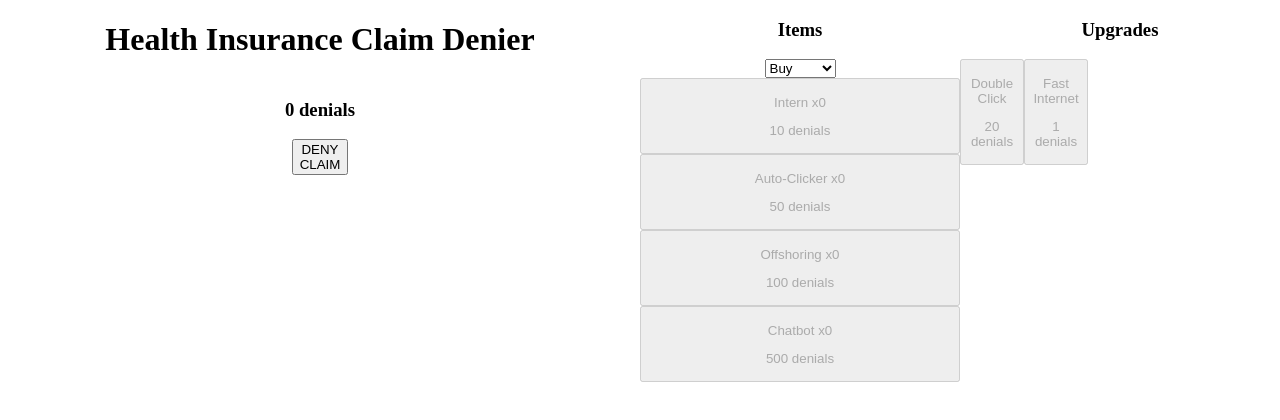
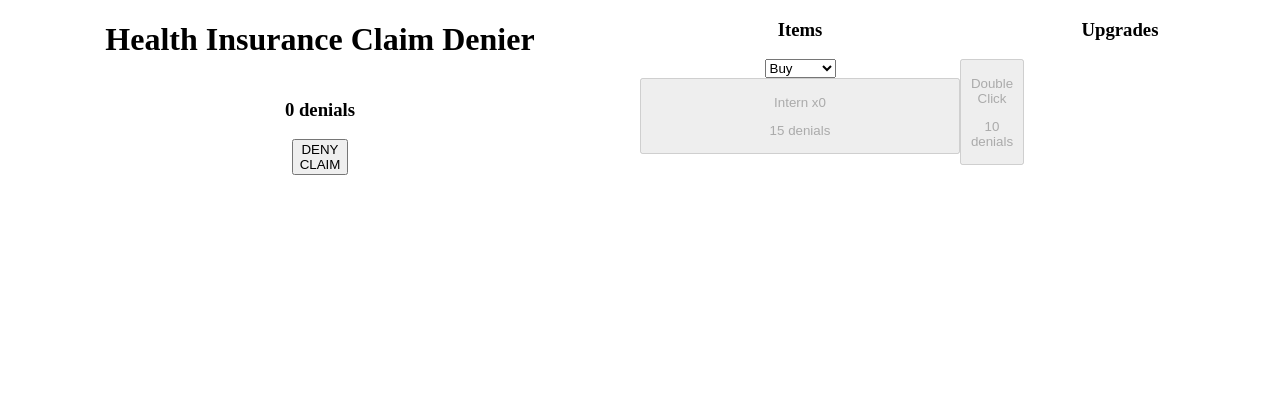
Before and after one commit to fnnbrr/claim-denier, a SvelteKit app: page / in a window 1280 px wide. Shown: the top 420 px of the page. Built offline with nearby package versions, Linux system fonts and the light colour scheme.

Commit message:
Items and upgrades now show depending on max score

```diff
--- a/src/item-view.svelte
+++ b/src/item-view.svelte
@@ -29,9 +29,15 @@
       return Math.abs(buySellQuantity) > item.quantity;
     }
   }
+
+  function isHidden(): boolean {
+    if (item.baseCost < 20) return false;
+
+    return Inventory.instance.maxScore < 0.3 * item.baseCost;
+  }
 </script>
 
-<button {onclick} disabled={isDisabled()} class="item-view">
+<button {onclick} disabled={isDisabled()} hidden={isHidden()} class="item-view">
   <p>{item.name} x{item.quantity}</p>
   <p>{scoreText} denials</p>
 </button>
--- a/src/lib/inventory.svelte.ts
+++ b/src/lib/inventory.svelte.ts
@@ -32,6 +32,7 @@ export class Inventory
     loadFromSaveData(save: InventorySaveData)
     {
         this.score = save.score;
+        this.prevMaxScore = save.maxScore;
 
         // Zero out the quantity on all items before restoring them from save
         for (const item of allItems.values())
@@ -79,6 +80,7 @@ export class Inventory
         const save: InventorySaveData =
         {
             score: this.score,
+            maxScore: this.maxScore,
             items: Array.from(allItems, ([key, item]): ItemSaveData =>
                 ({ key: key, quantity: item.quantity })),
             upgrades: Array.from(allUpgrades, ([key, upgrade]): UpgradeSaveData =>
@@ -92,6 +94,14 @@ export class Inventory
     scoreStringLong: string = $derived(formatScore(this.score, FormatStyle.long));
     scoreStringShort: string = $derived(formatScore(this.score, FormatStyle.short));
 
+    maxScore: number = $derived.by(() =>
+    {
+        const value = Math.max(this.prevMaxScore, this.score);
+        this.prevMaxScore = value;
+        return value;
+    });
+    private prevMaxScore: number = 0;
+
     onClick()
     {
         this.score += StatManager.instance.getStat(Stats.ScorePerClick).modify(1);
@@ -101,6 +111,7 @@ export class Inventory
 export interface InventorySaveData
 {
     score: number;
+    maxScore: number;
     items: ItemSaveData[];
     upgrades: UpgradeSaveData[];
 }
--- a/src/lib/items/all-items.ts
+++ b/src/lib/items/all-items.ts
@@ -3,8 +3,24 @@ import { BasicItem } from "./basic-item.svelte";
 
 export const allItems = new Map<string, Item>(
     [
-        ["intern", new BasicItem("Intern", 1, 10)],
-        ["auto-clicker", new BasicItem("Auto-Clicker", 10, 50)],
-        ["offshoring", new BasicItem("Offshoring", 25, 100)],
-        ["chatbot", new BasicItem("Chatbot", 100, 500)],
+        ["intern", new BasicItem("Intern", 0.1, 15)],
+        ["rubber-stamp", new BasicItem("Rubber Stamp", 1, 100)],
+        ["paper-shredder", new BasicItem("Paper Shredder", 8, 1100)],
+        ["denial-hotline", new BasicItem("Denial Hotline", 47, 12000)],
+        ["fine-print-magnifier", new BasicItem("Fine Print Magnifier", 260, 130000)],
+        ["pre-authorization-maze", new BasicItem("Pre-Authorization Maze", 1400, 1400000)],
+        ["legalese-generator", new BasicItem("Legalese Generator", 7800, 20000000)],
+        ["bureaucracy-bot", new BasicItem("Bureaucracy Bot 2000", 44000, 330000000)],
+        ["coding-overlord", new BasicItem("Coding Overlord", 260000, 5100000000)],
+        ["claims-black-hole", new BasicItem("Claims Black Hole", 1600000, 75000000000)],
+        ["ai-denial-algorithm", new BasicItem("AI Denial Algorithm", 10000000, 1000000000000)],
+        ["red-tape-factory", new BasicItem("Red Tape Factory", 65000000, 14000000000000)],
+        ["policy-contradiction-analyzer", new BasicItem("Policy Contradiction Analyzer", 430000000, 170000000000000)],
+        ["managerial-obfuscator", new BasicItem("Managerial Obfuscator", 2900000000, 2100000000000000)],
+        ["pre-existing-condition-scanner", new BasicItem("Pre-Existing Condition Scanner", 21000000000, 26000000000000000)],
+        ["claim-vaporizer", new BasicItem("Claim Vaporizer", 150000000000, 310000000000000000)],
+        ["corporate-compliance-shield", new BasicItem("Corporate Compliance Shield", 1100000000000, 7100000000000000000)],
+        ["denial-overlord-ai", new BasicItem("Denial Overlord AI", 8300000000000, 120000000000000000000)],
+        ["executive-rejection-suite", new BasicItem("Executive Rejection Suite", 64000000000000, 1900000000000000000000)],
+        ["insurance-death-star", new BasicItem("Insurance Death Star", 510000000000000, 31000000000000000000000)]
     ]);
--- a/src/lib/items/item.svelte.ts
+++ b/src/lib/items/item.svelte.ts
@@ -10,6 +10,8 @@ export abstract class Item
     };
 
     #quantity: number = $state(0);
+
+    abstract readonly baseCost: number;
 
     incrementQuantity(increment: number, modifyScore: boolean): void
     {
--- a/src/upgrade-view.svelte
+++ b/src/upgrade-view.svelte
@@ -1,4 +1,5 @@
 <script lang="ts">
+  import { formatScore, FormatStyle } from "$lib/format-score";
   import { Inventory } from "$lib/inventory.svelte";
   import type { Upgrade } from "./upgrades/upgrade.svelte";
 
@@ -15,12 +16,23 @@
   function isDisabled(): boolean {
     return upgrade.isOwned || upgrade.cost > Inventory.instance.score;
   }
+
+  function isHidden(): boolean {
+    if (upgrade.cost < 20) return false;
+
+    return Inventory.instance.maxScore < 0.3 * upgrade.cost;
+  }
 </script>
 
-<button {onclick} disabled={isDisabled()} class="upgrade-view">
+<button
+  {onclick}
+  disabled={isDisabled()}
+  hidden={isHidden()}
+  class="upgrade-view"
+>
   <p>{upgrade.name}</p>
   {#if !upgrade.isOwned}
-    <p>{upgrade.cost} denials</p>
+    <p>{formatScore(upgrade.cost, FormatStyle.short)} denials</p>
   {/if}
 </button>
 
--- a/src/upgrades/all-upgrades.ts
+++ b/src/upgrades/all-upgrades.ts
@@ -4,12 +4,62 @@ import { Stats } from "$lib/stats/stat-manager";
 
 export const allUpgrades = new Map<string, Upgrade>(
     [
-        ["double-click", new BasicUpgrade("Double Click", 20,
-            new Map([[Stats.ScorePerClick, 1]]),
-            undefined)
-        ],
-        ["fast-internet", new BasicUpgrade("Fast Internet", 1,
-            undefined,
-            new Map([[Stats.ScorePerSecond, 0.05]]))
-        ]
+        ["double-click", new BasicUpgrade("Double Click", 10,
+            new Map([[Stats.ScorePerClick, 1]]), undefined)],
+        ["fast-internet", new BasicUpgrade("Fast Internet", 25,
+            undefined, new Map([[Stats.ScorePerSecond, 0.05]]))],
+        ["grip-trainer", new BasicUpgrade("Grip Trainer", 50,
+            new Map([[Stats.ScorePerClick, 2]]), undefined)],
+        ["multithreaded-denial", new BasicUpgrade("Multithreaded Denial", 500,
+            undefined, new Map([[Stats.ScorePerSecond, 0.1]]))],
+        ["keyboard-shortcuts", new BasicUpgrade("Keyboard Shortcuts", 100,
+            new Map([[Stats.ScorePerClick, 5]]), undefined)],
+        ["offshore-efficiency", new BasicUpgrade("Offshore Efficiency", 1000,
+            undefined, new Map([[Stats.ScorePerSecond, 0.5]]))],
+        ["laser-printer", new BasicUpgrade("Laser Printer", 250,
+            new Map([[Stats.ScorePerClick, 10]]), undefined)],
+        ["policy-parser", new BasicUpgrade("Policy Parser", 2000,
+            undefined, new Map([[Stats.ScorePerSecond, 1]]))],
+        ["batch-processing", new BasicUpgrade("Batch Processing", 5000,
+            undefined, new Map([[Stats.ScorePerSecond, 2]]))],
+        ["extra-stapler", new BasicUpgrade("Extra Stapler", 1000,
+            new Map([[Stats.ScorePerClick, 15]]), undefined)],
+        ["legal-team", new BasicUpgrade("Legal Team", 15000,
+            undefined, new Map([[Stats.ScorePerSecond, 5]]))],
+        ["ergonomic-mouse", new BasicUpgrade("Ergonomic Mouse", 3000,
+            new Map([[Stats.ScorePerClick, 20]]), undefined)],
+        ["server-upgrade", new BasicUpgrade("Server Upgrade", 25000,
+            undefined, new Map([[Stats.ScorePerSecond, 10]]))],
+        ["auto-denial-software", new BasicUpgrade("Auto Denial Software", 10000,
+            undefined, new Map([[Stats.ScorePerSecond, 15]]))],
+        ["pre-filled-templates", new BasicUpgrade("Pre-filled Templates", 5000,
+            new Map([[Stats.ScorePerClick, 30]]), undefined)],
+        ["streamlined-paperwork", new BasicUpgrade("Streamlined Paperwork", 50000,
+            undefined, new Map([[Stats.ScorePerSecond, 20]]))],
+        ["dedicated-line", new BasicUpgrade("Dedicated Line", 20000,
+            undefined, new Map([[Stats.ScorePerSecond, 25]]))],
+        ["policy-optimizer", new BasicUpgrade("Policy Optimizer", 75000,
+            undefined, new Map([[Stats.ScorePerSecond, 50]]))],
+        ["ai-enhancer", new BasicUpgrade("AI Enhancer", 100000,
+            undefined, new Map([[Stats.ScorePerSecond, 75]]))],
+        ["click-multiplier", new BasicUpgrade("Click Multiplier", 20000,
+            new Map([[Stats.ScorePerClick, 50]]), undefined)],
+        ["denial-bot", new BasicUpgrade("Denial Bot", 250000,
+            undefined, new Map([[Stats.ScorePerSecond, 100]]))],
+        ["cloud-computing", new BasicUpgrade("Cloud Computing", 500000,
+            undefined, new Map([[Stats.ScorePerSecond, 150]]))],
+        ["holographic-interface", new BasicUpgrade("Holographic Interface", 1000000,
+            undefined, new Map([[Stats.ScorePerSecond, 200]]))],
+        ["quantum-denial", new BasicUpgrade("Quantum Denial", 2000000,
+            undefined, new Map([[Stats.ScorePerSecond, 300]]))],
+        ["virtual-assistant", new BasicUpgrade("Virtual Assistant", 500000,
+            new Map([[Stats.ScorePerClick, 100]]), undefined)],
+        ["denial-synergy", new BasicUpgrade("Denial Synergy", 5000000,
+            undefined, new Map([[Stats.ScorePerSecond, 400]]))],
+        ["bureaucracy-mastery", new BasicUpgrade("Bureaucracy Mastery", 10000000,
+            undefined, new Map([[Stats.ScorePerSecond, 500]]))],
+        ["laser-guided-mouse", new BasicUpgrade("Laser-Guided Mouse", 5000000,
+            new Map([[Stats.ScorePerClick, 200]]), undefined)],
+        ["ultra-automation", new BasicUpgrade("Ultra Automation", 20000000,
+            undefined, new Map([[Stats.ScorePerSecond, 1000]]))]
     ]);
```
